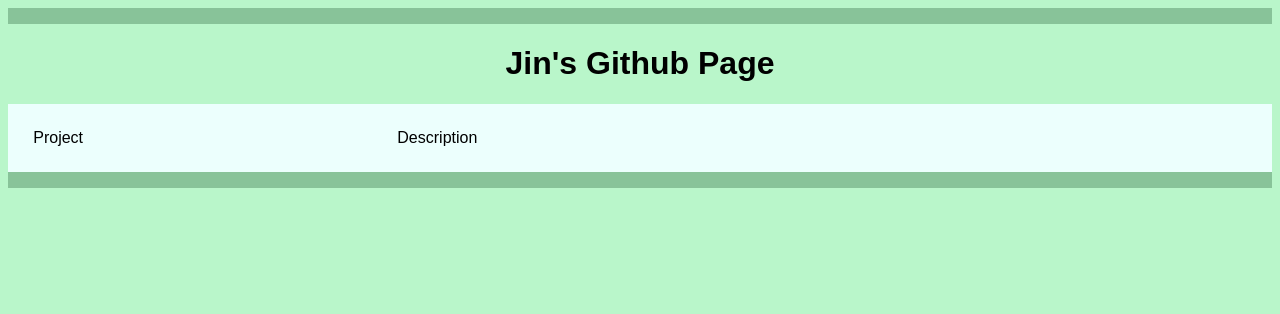
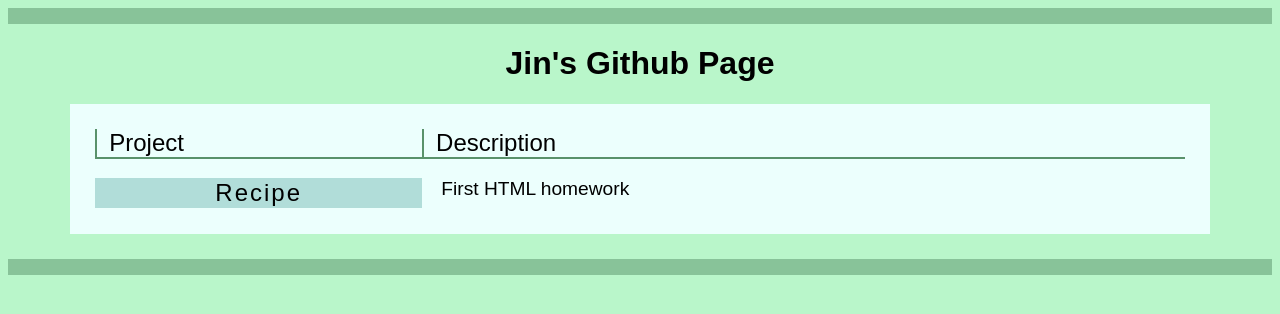
Before and after one commit to jinchen93/jinchen93.github.io, a plain HTML site: page index.html in a window 1280 px wide. Drawn offline with Linux system fonts and the light colour scheme.

Commit message:
Add button styling and file request support

```diff
--- a/index.html
+++ b/index.html
@@ -23,18 +23,27 @@
   </div>
 
   <div class="content-container">
-    <div class="project">
+    <div class="project-header">
       Project
     </div>
 
-    <div class="project-description">
+    <div class="project-header">
       Description
     </div>
+
+  <button value="recipe">
+    Recipe
+  </button>
+
+
+  <div class="project-description">
+    First HTML homework
+  </div>
+
   </div>
 
   <div class="green-bar"></div>
 
-
   <script src="main.js"></script>
 </body>
 </html>
--- a/main.css
+++ b/main.css
@@ -6,11 +6,6 @@
   min-height: 100%;
   background-color: #b9f6ca;
   font-family: 'Pt Sans', sans-serif;
-}
-
-.wrapper {
-  height: 90%;
-  margin: 0 5% 0 5%;
 }
 
 .green-bar {
@@ -24,12 +19,53 @@
   grid-template-columns: 30% 70%;
   background-color: #ecfffd;
   padding: 2%;
+  max-width: 1140px;
+  margin: auto;
+  margin-bottom: 2%;
 }
 
 .header {
   text-align: center;
 }
 
-.project {
-  grid-column-start: 1;
+.project-header {
+  padding: 0 0.5em;
+  font-size: 1.5em;
+  border-left: 2px solid #59926b;
+  border-bottom: 2px solid #59926b;
 }
+
+
+.project-name, .project-description {
+  margin: 1em 0 0 1em;
+}
+
+button {
+  background-color: #b1ddd9;
+  margin-top: 0.8em;
+  border: none;
+  font-size: 1.5em;
+  letter-spacing: 2px;
+  display: inline-block;
+  transition: all 0.2s;
+  outline: none;
+}
+
+button:hover {
+  letter-spacing: 3px;
+  cursor: pointer;
+}
+
+button:active {
+  transform: scale(0.9)
+}
+
+.project-description {
+  font-size: 1.2em;
+  vertical-align: text-top;
+}
+
+object {
+  width: 1000px;
+  height: 1000px;
+}
--- a/main.js
+++ b/main.js
@@ -1 +1,16 @@
-// Empty for now
+function renderNewPage () {
+  pageName = this.value;
+  html = document.querySelector('html');
+  filename = `http://jinchen93.github.io/${pageName}.html`;
+
+  let xmlhttp = new XMLHttpRequest();
+  xmlhttp.open("GET", filename, true);
+  xmlhttp.send()
+  text = xmlhttp.responseText
+
+  console.log(text)
+  // html.innerHTML = `<object type="text/html" data="${pageName}.html" ></object>`
+}
+
+buttons = document.querySelector('button');
+buttons.addEventListener("click", renderNewPage);
```
Also changed, not shown: recipe.html (added, +13 -0 lines).
